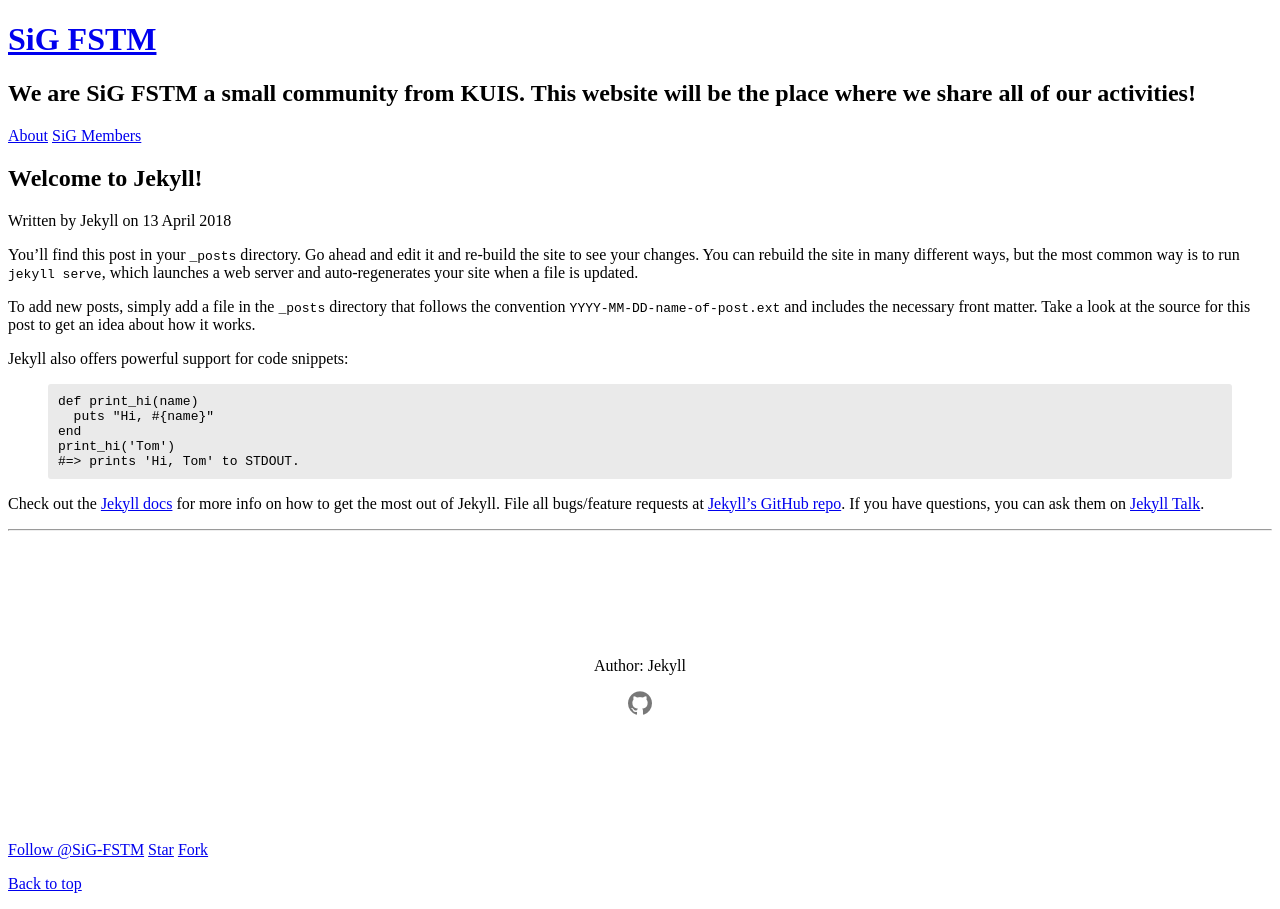
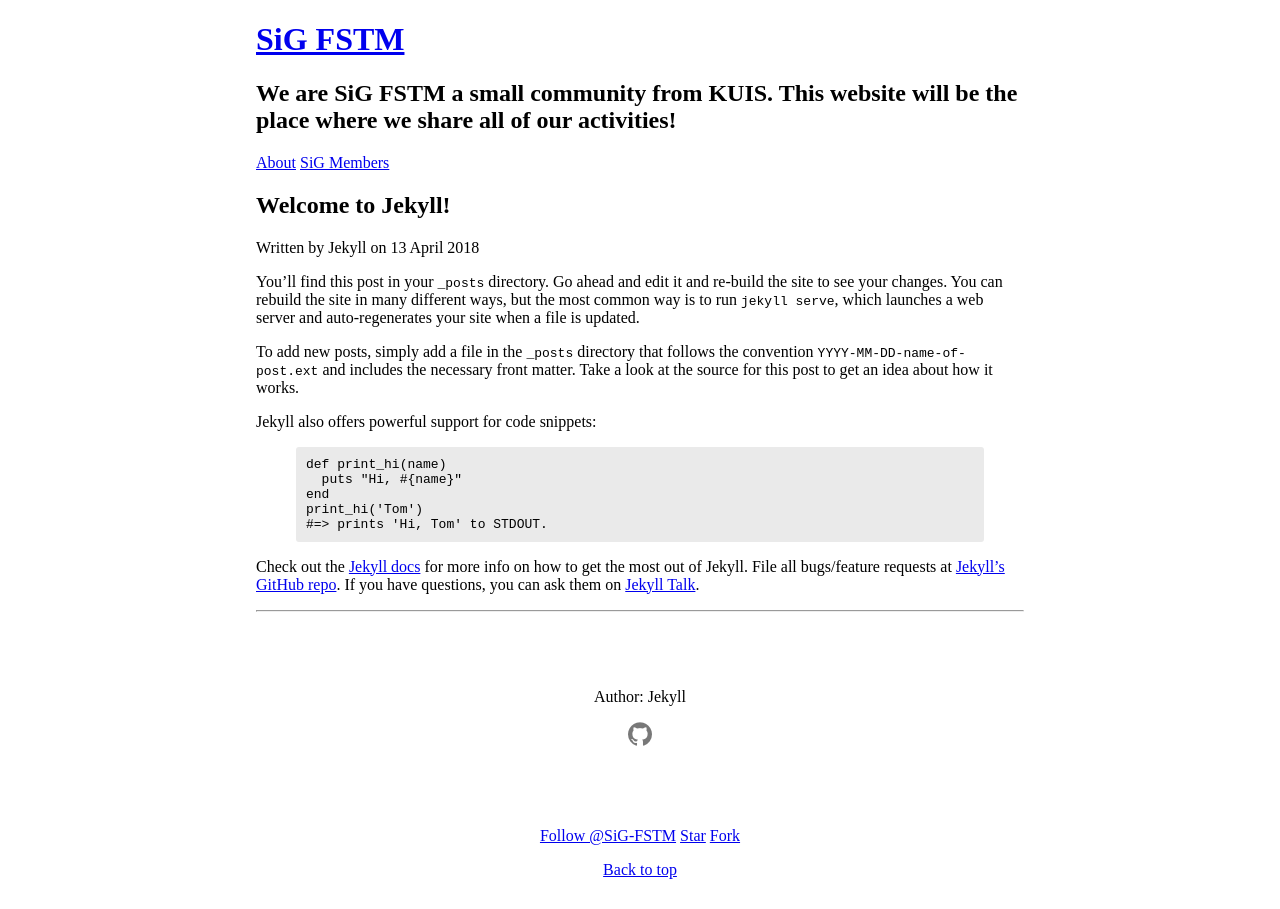
Before and after one commit to SiG-FSTM/sig-fstm.github.io, a Jekyll site: the page built from _posts/2018-04-13-welcome-to-jekyll.markdown, in a window 1280 px wide. Built offline with Jekyll 4.4.1, drawn with Linux system fonts in a browser that asks for light colours; comment, search, counter and statistics services are not loaded.

Commit message:
Add container class
Add CSS container and apply to body website

```diff
--- a/_layouts/default.html
+++ b/_layouts/default.html
@@ -1,11 +1,11 @@
 <!DOCTYPE html>
 <html lang="{{ site.lang | default: " en-US " }}">
 {% include head.html %}
-<body>
+<body class="container">
 
 	{% include header.html %}
 	<div>
-		<section id="main_content">
+		<section>
 			{{ content }}
 		</section>
 	</div>
--- a/assets/css/style.scss
+++ b/assets/css/style.scss
@@ -1,7 +1,6 @@
 ---
 /* Note: Keep mobile first design in mind. */
 ---
-
 /* Table of content
 ------------------------
 - Base style
@@ -15,21 +14,34 @@
 
 /* Base style ----------------------------------------- */
 
+.container {
+	margin: 0 auto;
+	max-width: 48rem;
+	width: 90%;
+}
+
+footer {
+	text-align: center;
+}
+
 /* Typography ----------------------------------------- */
 
 /* Links ----------------------------------------- */
-.author{
+
+.author {
 	text-align: center;
 	margin: 10% 0;
-	.icon{
+	.icon {
 		width: 24px;
+		display: initial;
 	}
 }
 
 /* Buttons ----------------------------------------- */
 
 /* Code ----------------------------------------- */
-pre{
+
+pre {
 	overflow: auto;
 	padding: 10px;
 	border-radius: 3px;
@@ -37,7 +49,8 @@ pre{
 }
 
 /* Images ----------------------------------------- */
-img{
+
+img {
 	width: 70%;
 	margin: 0 auto;
 	display: block;
@@ -46,13 +59,17 @@ img{
 /* Media Queries ----------------------------------------- */
 
 /* Larger than mobile */
+
 @media (min-width: 400px) {}
 
 /* Larger than tablet */
+
 @media (min-width: 750px) {}
 
 /* Larger than desktop */
+
 @media (min-width: 1000px) {}
 
 /* Larger than Desktop HD */
+
 @media (min-width: 1200px) {}
```
